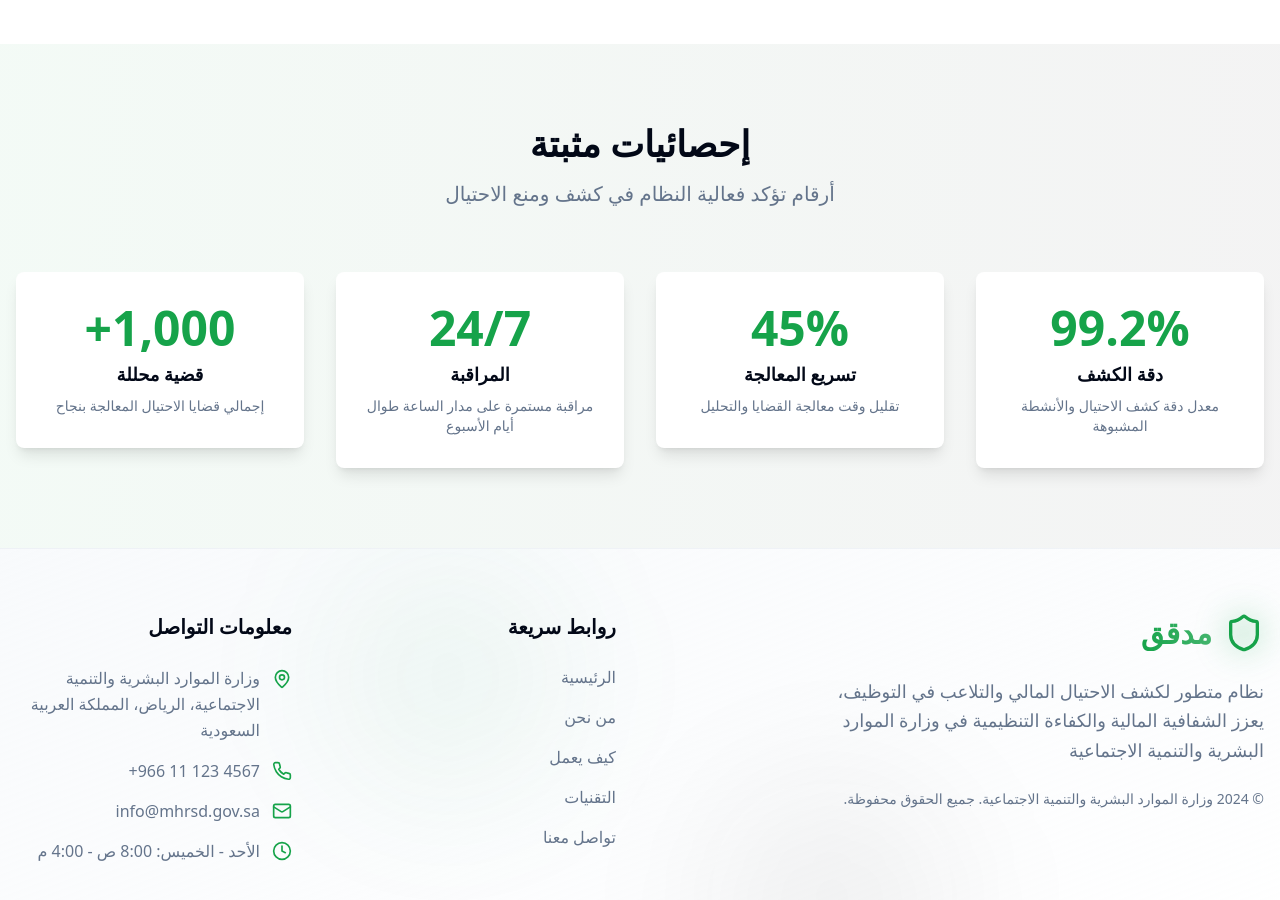
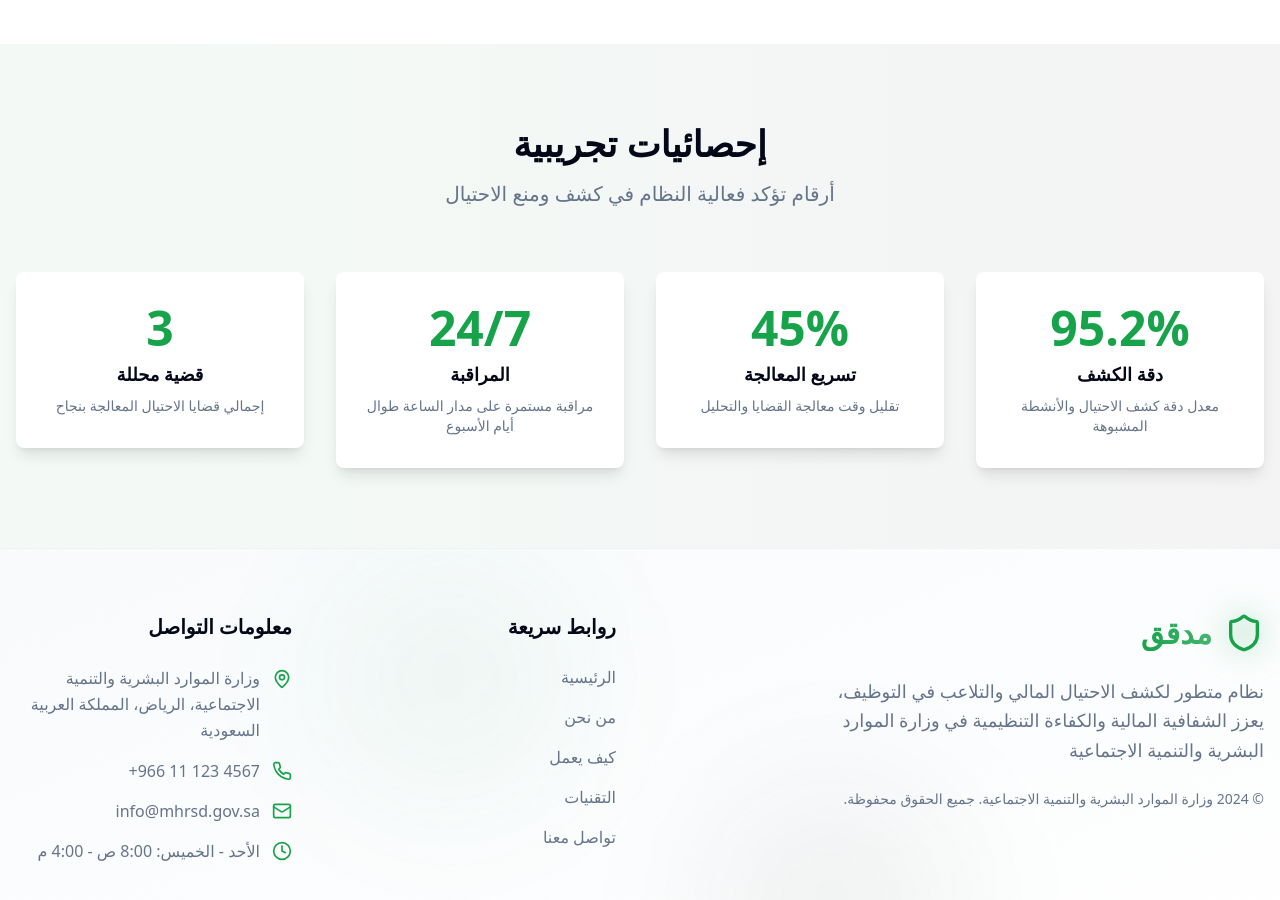
Before and after one commit to Ibrahim-Hurubi/MODAQQEQ, a Next.js app: page /about in a window 1280 px wide. Shown: the part 1840-2740 px from the top of the page. Built offline with nearby package versions, Linux system fonts and the light colour scheme.

Commit message:
Initial commit

```diff
--- a/components/about-content.tsx
+++ b/components/about-content.tsx
@@ -49,7 +49,7 @@ export function AboutContent() {
 
   const stats = [
     {
-      value: "99.2%",
+      value: "95.2%",
       label: t("stats.detectionAccuracy"),
       description: t("stats.detectionAccuracyDesc"),
     },
@@ -64,7 +64,7 @@ export function AboutContent() {
       description: t("stats.monitoringDesc"),
     },
     {
-      value: "1,000+",
+      value: "3",
       label: t("stats.analyzedCases"),
       description: t("stats.analyzedCasesDesc"),
     },
--- a/components/dashboard-content.tsx
+++ b/components/dashboard-content.tsx
@@ -375,7 +375,7 @@ export function DashboardContent() {
                 <div className="space-y-2">
                   <div className="flex justify-between text-sm">
                     <span>{t("dashboard.detectionAccuracy")}</span>
-                    <span className="font-medium">99.2%</span>
+                    <span className="font-medium">95.2%</span>
                   </div>
                   <Progress value={99.2} className="h-2" />
                 </div>
--- a/components/language-provider.tsx
+++ b/components/language-provider.tsx
@@ -320,7 +320,7 @@ const translations = {
       "أن نكون النظام الرائد لكشف الاحتيال في المنطقة، ودعم رؤية المملكة العربية السعودية 2030",
     "about.systemFeatures": "مميزات النظام",
     "about.systemFeaturesDesc": "نظام متكامل يجمع بين أحدث التقنيات والخبرات المتخصصة",
-    "about.provenStats": "إحصائيات مثبتة",
+    "about.provenStats": "إحصائيات تجريبية",
     "about.provenStatsDesc": "أرقام تؤكد فعالية النظام في كشف ومنع الاحتيال",
 
     // How It Works - كيف يعمل
```
